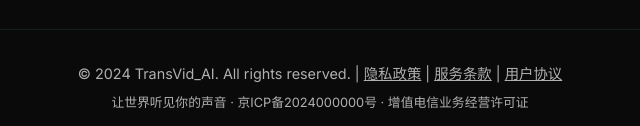
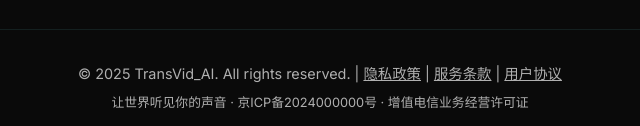
Before and after one commit to wps0718/Project-Landing-Page, a plain HTML site: page index.html in a window 1280 px wide. Shown: the part 3964-4090 px from the top of the page, 320-960 px from the left. Drawn offline with nearby package versions, Linux system fonts and the light colour scheme.

Commit message:
Update copyright year from 2024 to 2025

```diff
--- a/index.html
+++ b/index.html
@@ -813,7 +813,7 @@
             </div>
 
             <div class="footer-bottom">
-                <p>&copy; 2024 TransVid_AI. All rights reserved. |
+                <p>&copy; 2025 TransVid_AI. All rights reserved. |
                    <a href="#" style="color: var(--text-gray);">隐私政策</a> |
                    <a href="#" style="color: var(--text-gray);">服务条款</a> |
                    <a href="#" style="color: var(--text-gray);">用户协议</a>
```
